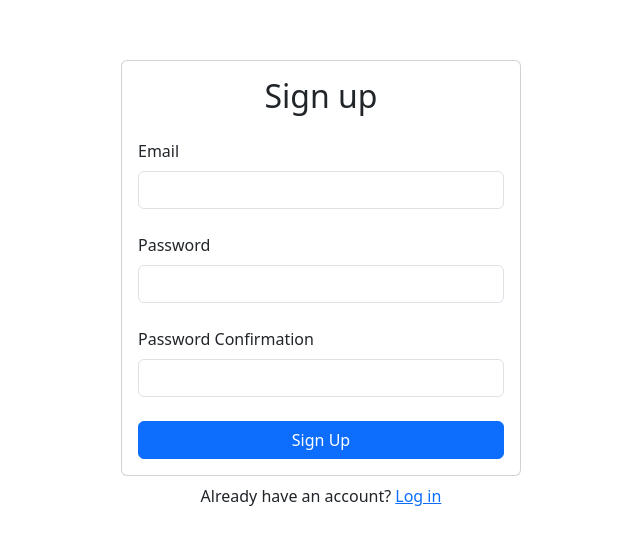
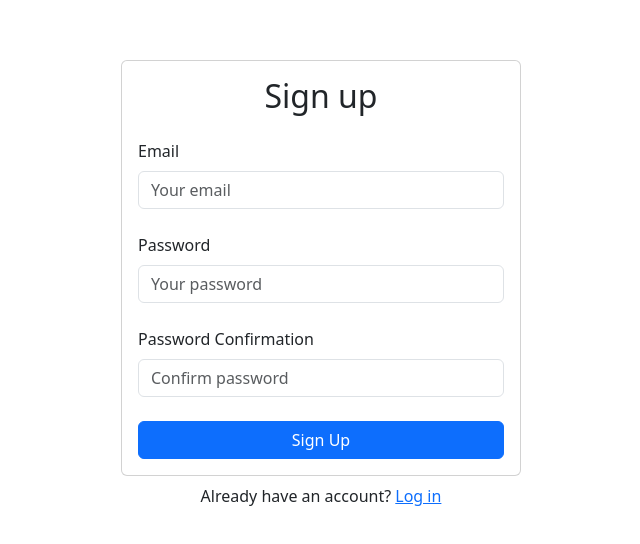
Before and after one commit to davronkhamdamov/online_course, a React (Create React App) app: page /signup in a window 1280 px wide. Shown: the part 116-660 px from the top of the page, without its empty margins (319-959 px from the left). Built offline with nearby package versions, Linux system fonts and the light colour scheme; no server answers.

Commit message:
added pleaseholder to input

```diff
--- a/src/routes/Auth/Login.jsx
+++ b/src/routes/Auth/Login.jsx
@@ -33,12 +33,20 @@ const Login = () => {
           <Form onSubmit={handleSubmit}>
             <Form.Group id="email">
               <Form.Label>Email</Form.Label>
-              <Form.Control type="email" ref={emailRef}></Form.Control>
+              <Form.Control
+                type="email"
+                ref={emailRef}
+                placeholder="Your email"
+              />
             </Form.Group>
             <br />
             <Form.Group id="password">
               <Form.Label>Password</Form.Label>
-              <Form.Control type="password" ref={passwordRef}></Form.Control>
+              <Form.Control
+                type="password"
+                ref={passwordRef}
+                placeholder="Your password"
+              />
             </Form.Group>
             <Button disabled={loading} className="w-100 mt-4" type="submit">
               Log In
--- a/src/routes/Auth/SignUp.jsx
+++ b/src/routes/Auth/SignUp.jsx
@@ -37,12 +37,20 @@ const Signup = () => {
           <Form onSubmit={handleSubmit}>
             <Form.Group id="email">
               <Form.Label>Email</Form.Label>
-              <Form.Control type="email" ref={emailRef}></Form.Control>
+              <Form.Control
+                type="email"
+                ref={emailRef}
+                placeholder="Your email"
+              />
             </Form.Group>
             <br />
             <Form.Group id="password">
               <Form.Label>Password</Form.Label>
-              <Form.Control type="password" ref={passwordRef}></Form.Control>
+              <Form.Control
+                type="password"
+                ref={passwordRef}
+                placeholder="Your password"
+              />
             </Form.Group>
             <br />
             <Form.Group id="password-confirm">
@@ -50,7 +58,8 @@ const Signup = () => {
               <Form.Control
                 type="password"
                 ref={password_confirmRef}
-              ></Form.Control>
+                placeholder="Confirm password"
+              />
             </Form.Group>
             <Button disabled={loading} className="w-100 mt-4" type="submit">
               Sign Up
--- a/src/routes/Profile/Update.jsx
+++ b/src/routes/Profile/Update.jsx
@@ -51,7 +51,8 @@ const UpdateProfile = () => {
                 type="email"
                 ref={emailRef}
                 defaultValue={currentUser.email}
-              ></Form.Control>
+                placeholder="Your email"
+              />
             </Form.Group>
             <br />
             <Form.Group id="password">
@@ -60,7 +61,7 @@ const UpdateProfile = () => {
                 type="password"
                 ref={passwordRef}
                 placeholder="Leave blankto keep the same"
-              ></Form.Control>
+              />
             </Form.Group>
             <br />
             <Form.Group id="password-confirm">
@@ -69,7 +70,7 @@ const UpdateProfile = () => {
                 type="password"
                 ref={password_confirmRef}
                 placeholder="Leave blankto keep the same"
-              ></Form.Control>
+              />
             </Form.Group>
             <Button disabled={loading} className="w-100 mt-4" type="submit">
               Update
```
